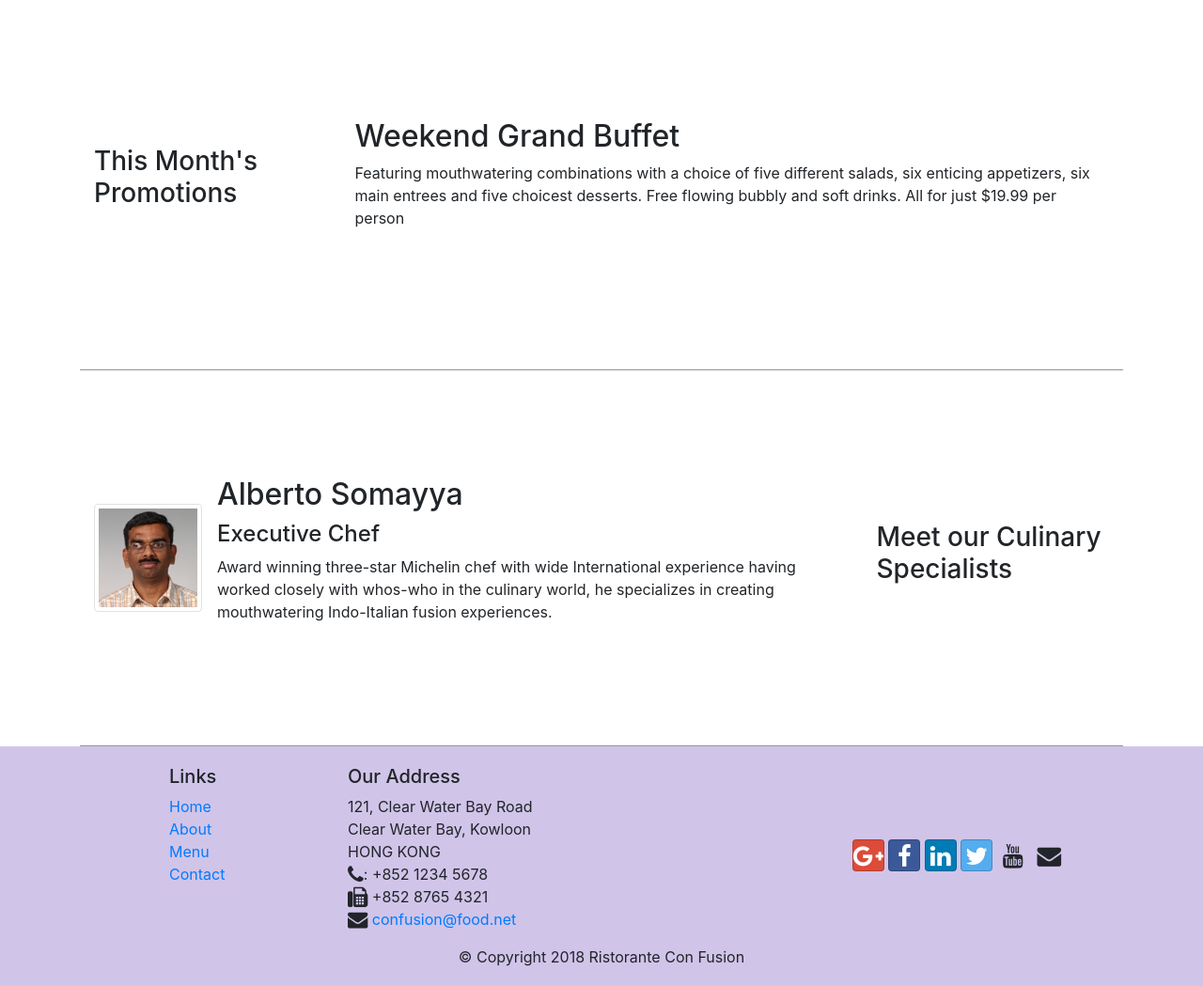
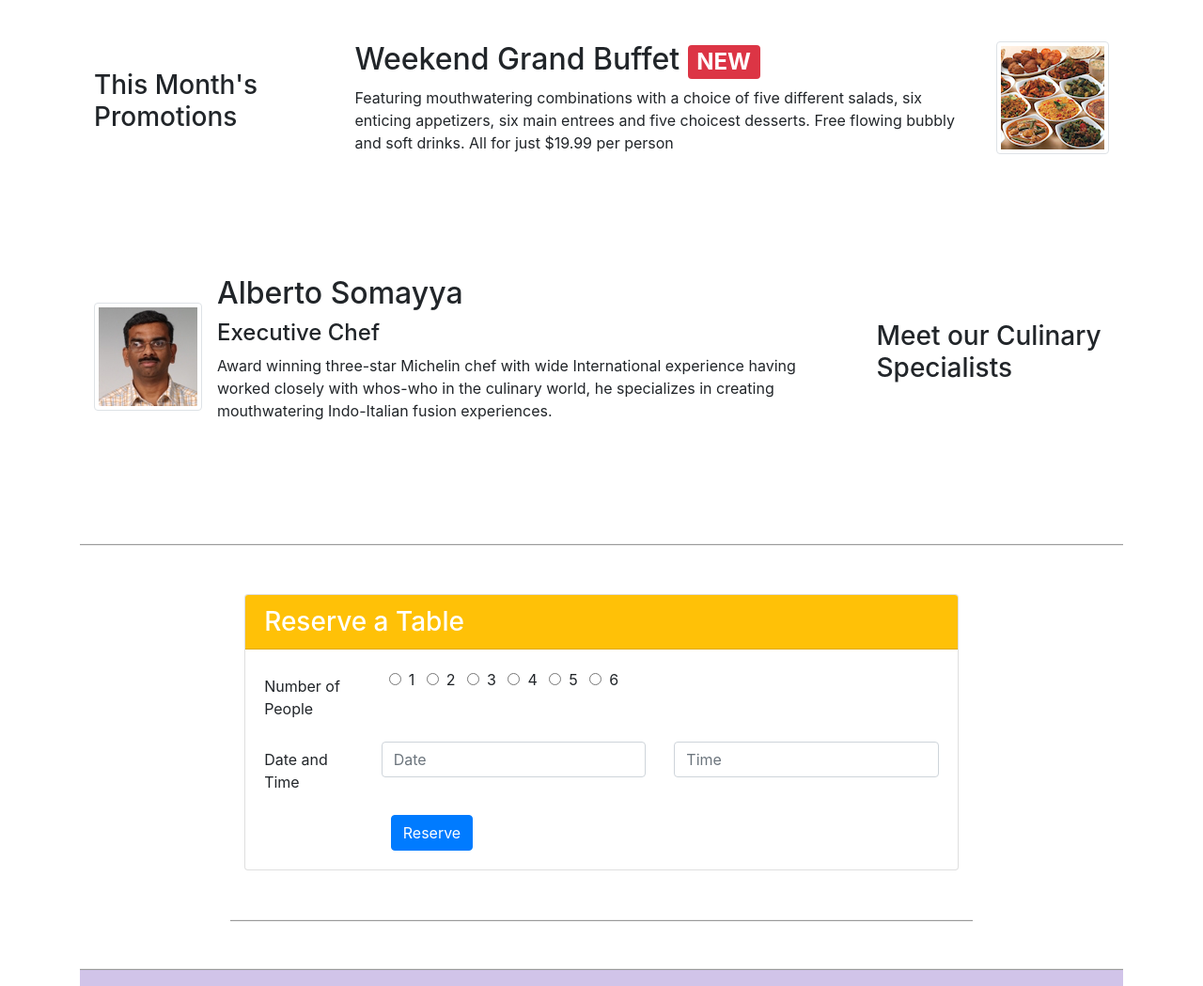
Before and after one commit to rahulmalu1998/JHS, a website: page index.html in a window 1280 px wide. Shown: the part 740-1789 px from the top of the page at 94% size. Drawn offline with nearby package versions, Linux system fonts and the light colour scheme.

Commit message:
assignment-2

```diff
--- a/index.html
+++ b/index.html
@@ -34,14 +34,17 @@
     </nav>
     <header class="jumbotron">
         <div class="container">
-            <div class ="row row-header">
+            <div class ="row row-header ">
                 <div class="col-12 col-sm-6">
                     <h1>Ristorante con Fusion</h1>
                     <p>We take inspiration from the World's best cuisines, and create a unique fusion experience. Our lipsmacking creations will tickle your culinary senses!</p>
                 </div>
 
-                <div class="col-12 col-sm align-self-center">
+                <div class="col-12 col-sm-3 align-self-center  text-center">
                     <img src="img/logo.png" class="img-fluid">
+                </div>
+                <div class="col-12 col-sm-3 align-self-center text-center">
+                    <button class="btn  btn-block btn-warning align-center"> <a href="#testform">  Reserve Table </a>  </button>
                 </div>
             </div>
         </div>
@@ -59,7 +62,7 @@
                     <img class="d-flex mr-3 img-thumbnail align-self-center"
                             src="img/uthappizza.png" alt="Uthappizza">
                     <div class="media-body">
-                        <h2 class="mt-0">Uthappizza</h2>
+                        <h2 class="mt-0">  Uthappizza    <span class="badge badge-danger">HOT</span>  <span class="badge badge-pill badge-primary">$4.99</span></h2>
                         <p class="d-none d-sm-block">A unique combination of Indian Uthappam (pancake) and
                             Italian pizza, topped with Cerignola olives, ripe vine
                             cherry tomatoes, Vidalia onion, Guntur chillies and
@@ -75,9 +78,17 @@
                 <h3>This Month's Promotions</h3>
             </div>
             <div class="col col-sm col-md">
-                <h2>Weekend Grand Buffet</h2>
-                <p>Featuring mouthwatering combinations with a choice of five different salads, six enticing appetizers, six main entrees and five choicest desserts. Free flowing bubbly and soft drinks. All for just $19.99 per person </p>
+            <div class="media">
+                <div class="media-body">
+                    <h2>Weekend Grand Buffet <span class="badge badge-danger">NEW</span></h2>
+                    <p>Featuring mouthwatering combinations with a choice of five different salads, six enticing appetizers, six main entrees and five choicest desserts. Free flowing bubbly and soft drinks. All for just $19.99 per person </p>
+                </div>
+                <div class="media-right">
+                        <img src="img/buffet.png" class="img-fluid ml-3 d-flex img-thumbnail" alt="Buffet">
+                </div>
+
             </div>
+
         </div>
 
         <div class="row row-content align-items-center">
@@ -96,6 +107,44 @@
                             whos-who in the culinary world, he specializes in
                             creating mouthwatering Indo-Italian fusion experiences.
                             </p>
+                    </div>
+                </div>
+            </div>
+        </div>
+       <div class="row row-content align-items-center">
+            <div class="col-12">
+                <div class="card" id="testform">
+                    <h3 class="card-header bg-warning text-white">Reserve a Table</h3>
+                    <div class="card-body">
+                        <form>
+                            <div class="form-group row">
+                                <label for="guests" class="col-md-2 col-12 col-form-label">Number of People</label>
+                                <div class="col-md-10">
+                                    <input class="ml-2" type="radio" id="one" name="guests" value="one"><label for="one" class="ml-2">1</label>
+                                    <input class="ml-2" type="radio" id="two" name="guests" value="two"><label for="two" class="ml-2">2</label>
+                                    <input class="ml-2" type="radio" id="three" name="guests" value="three"><label for="three" class="ml-2">3</label>
+                                    <input class="ml-2" type="radio" id="four" name="guests" value="four"><label for="four" class="ml-2">4</label>
+                                    <input class="ml-2" type="radio" id="five" name="guests" value="five"><label for="five" class="ml-2">5</label>
+                                    <input class="ml-2" type="radio" id="six" name="guests" value="six"><label for="six" class="ml-2">6</label>
+                                </div>
+                            </div>
+                            <div class="form-group row">
+                                <label for="date" class="col-md-2 col-form-label">Date and Time</label>
+                                <div class="col-5 col-md-5">
+                                    <input class="form-control" id="date" name="date" placeholder="Date">
+                                </div>
+                                <div class="col-7 col-md-5">
+                                    <input class="form-control" id="time" name="time" placeholder="Time">
+                                </div>
+                            </div>
+                            <div class="form-group-row">
+                                <div class="offset-md-2 col-md-10">
+                                    <button type="submit" class="btn btn-primary">
+                                        Reserve
+                                    </button>
+                                </div>
+                            </div>
+                        </form>
                     </div>
                 </div>
             </div>
```
Also changed, not shown: aboutus.html (+1 -1 lines), contactus.html (+1 -1 lines).
